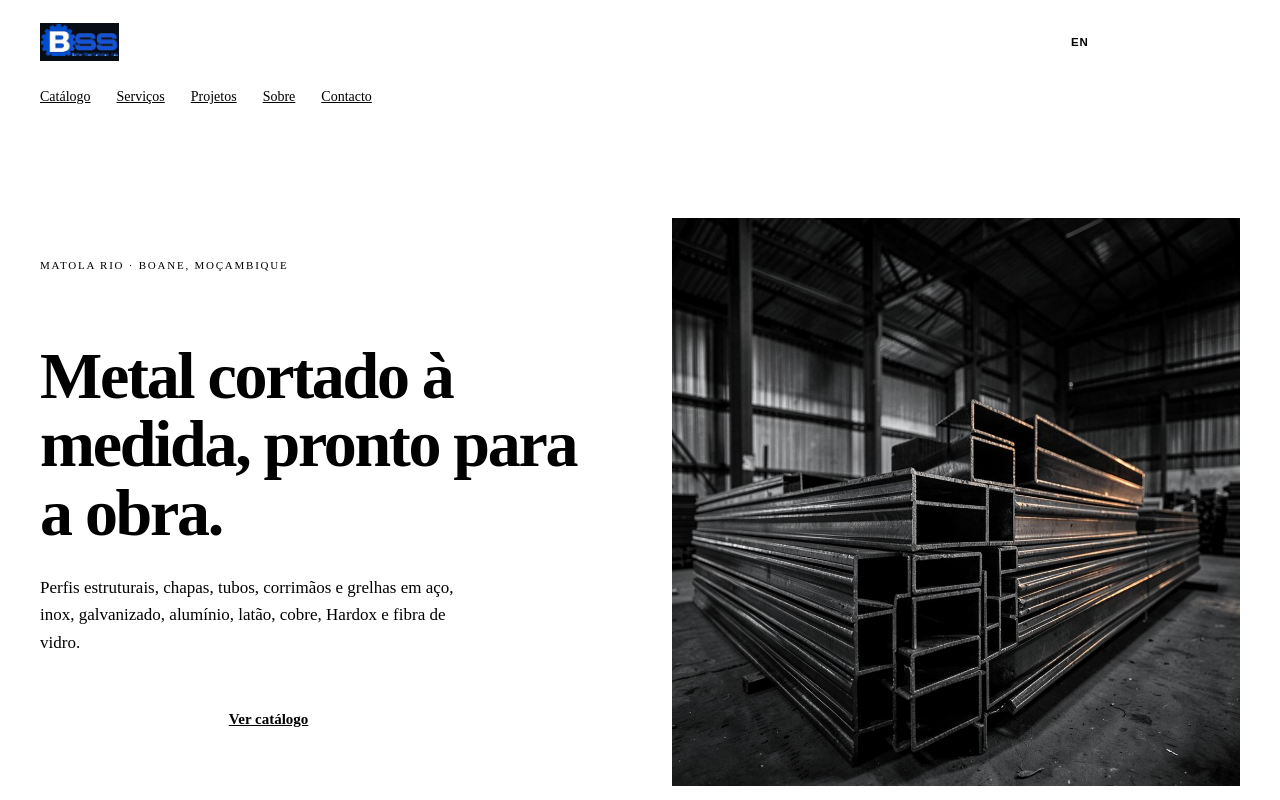
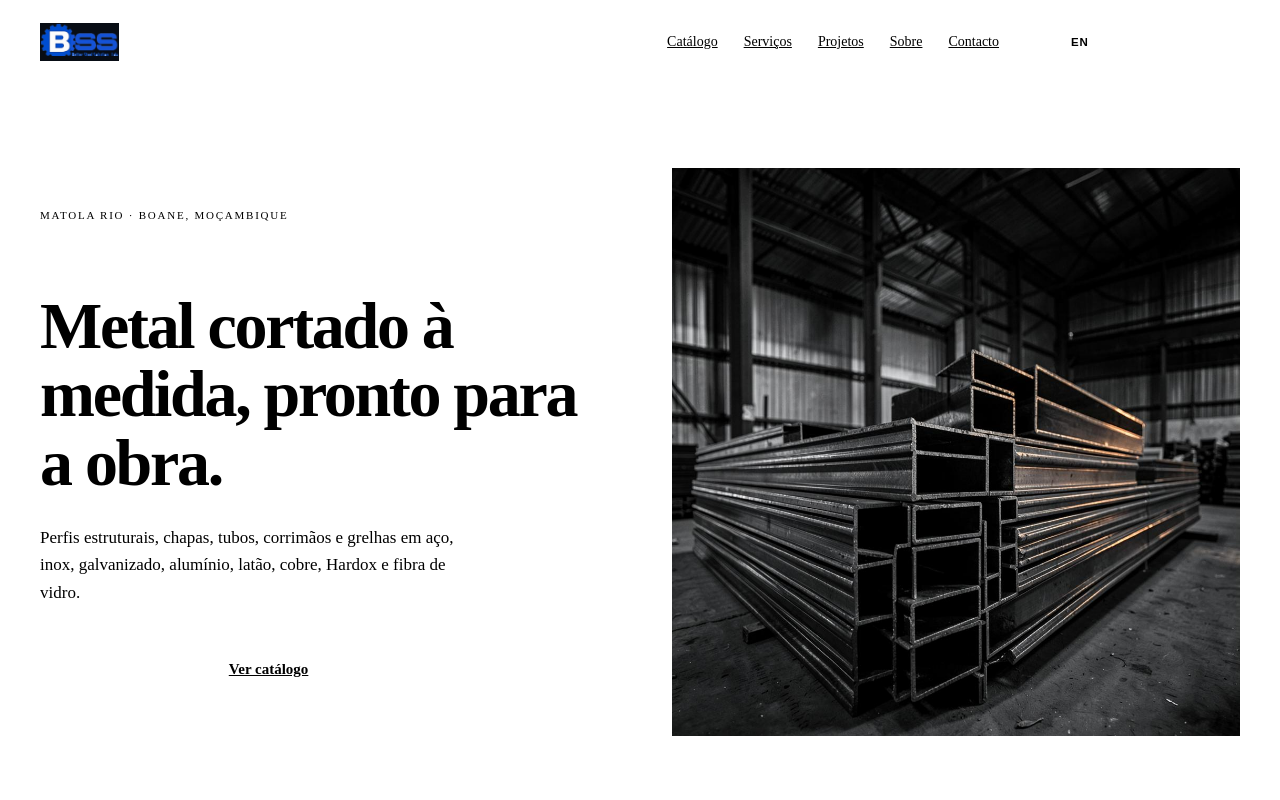
Before and after one commit to kennydasilva/BssMoz_website, a React (Vite) app: page / in a window 1280 px wide. Shown: the top 800 px of the page. Built offline with nearby package versions, Linux system fonts and the light colour scheme; the HTML template or start-up script is replaced by a standard one.

Commit message:
fix: keep header nav on the same line as the logo
Nav links were forced to wrap onto their own row below the logo. Drop
the order/full-width flex-basis so they sit inline, aligned right
just before the PT/EN switch.

```diff
--- a/src/components/Header/Header.module.css
+++ b/src/components/Header/Header.module.css
@@ -29,12 +29,10 @@
 }
 
 .nav {
-  order: 3;
-  flex: 1 1 100%;
+  flex: 0 0 auto;
   display: flex;
   gap: 2px;
   flex-wrap: wrap;
-  margin: 2px -12px -2px;
 }
 
 .navLink {
```
